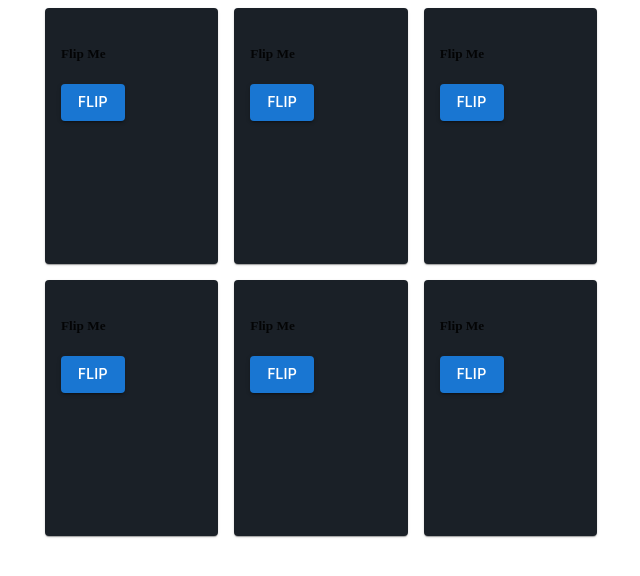
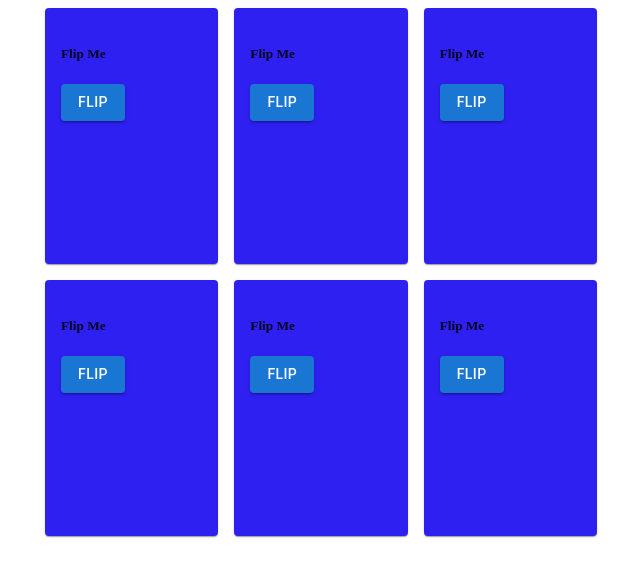
Before and after one commit to tacsnack/factsy, a React (Create React App) app: page / in a window 1280 px wide. Shown: the top 576 px of the page, without its empty margins (319-959 px from the left). Built offline with nearby package versions, Linux system fonts and the light colour scheme.

Commit message:
change card color

```diff
--- a/src/questions/QuestionCard.tsx
+++ b/src/questions/QuestionCard.tsx
@@ -23,7 +23,7 @@ const cardStyle = {
 };
 
 const cardNotSelectedStyle = {
-  backgroundColor: '#1A2027',
+  backgroundColor: '#2F20F2',
   transitionDuration: "0.3s",
   height: "20vw"
 };
@@ -43,7 +43,7 @@ function QuestionCard(props: CardProps) {
     <Card style={ flipped ? cardStyle : cardNotSelectedStyle }>
       {flipped ? (
         <CardContent>
-          <h5 className="strong"><strong>{question.name}</strong></h5>
+          {/* <h5 className="strong"><strong>{question.name}</strong></h5> */}
           <p>{question.full}</p>
           <Button variant="contained"onClick={() => {onCancel();}}>
             <span className="icon-edit "></span>
```
